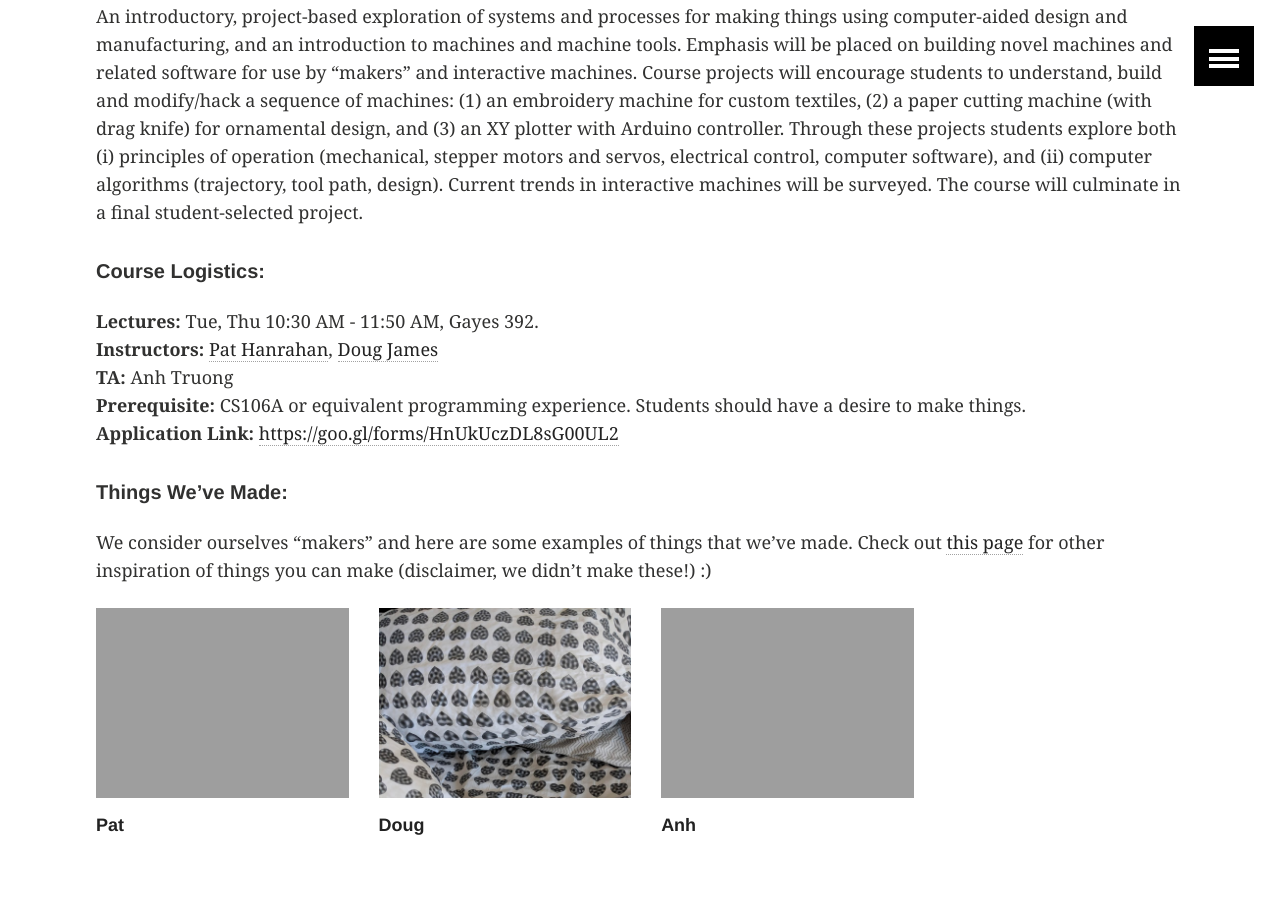
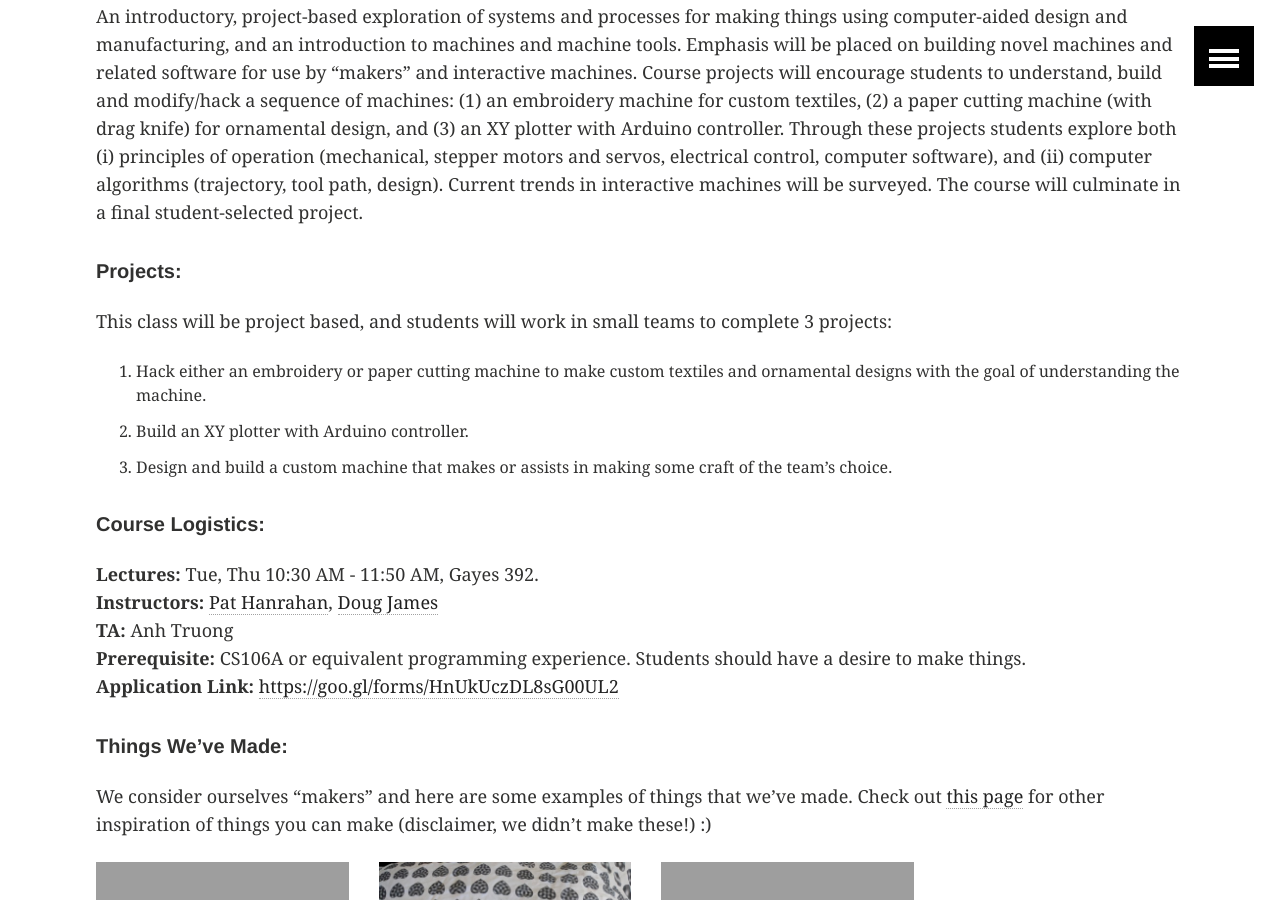
Before and after one commit to cs448m/cs448m.github.io, a Jekyll site: the page built from index.md, in a window 1280 px wide and 900 px high, scrolled down 533 px. Built offline with Jekyll 4.4.1, drawn with Linux system fonts in a browser that asks for light colours.

Commit message:
adding assignments to the webpage

```diff
--- a/index.md
+++ b/index.md
@@ -16,6 +16,13 @@ image:
 An introductory, project-based exploration of systems and processes for making things using computer-aided design and manufacturing, and an introduction to machines and machine tools. Emphasis will be placed on building novel machines and related software for use by "makers" and interactive machines. Course projects will encourage students to understand, build and modify/hack a sequence of machines:
 (1) an embroidery machine for custom textiles, (2) a paper cutting machine (with drag knife) for ornamental design, and (3) an XY plotter with Arduino controller. Through these projects students explore both (i) principles of operation (mechanical, stepper motors and servos, electrical control, computer software), and (ii) computer algorithms (trajectory, tool path, design). Current trends in interactive machines will be surveyed. The course will culminate in a final student-selected project.
 
+##### Projects:
+This class will be project based, and students will work in small teams to complete 3 projects:
+
+1. Hack either an embroidery or paper cutting machine to make custom textiles and ornamental designs with the goal of understanding the machine.
+2. Build an XY plotter with Arduino controller.
+3. Design and build a custom machine that makes or assists in making some craft of the team's choice.
+
 ##### Course Logistics:
 **Lectures:**   Tue, Thu 10:30 AM - 11:50 AM, Gayes 392.
 **Instructors:**   [Pat Hanrahan](https://graphics.stanford.edu/~hanrahan/), [Doug James](https://graphics.stanford.edu/~djames/)
```
